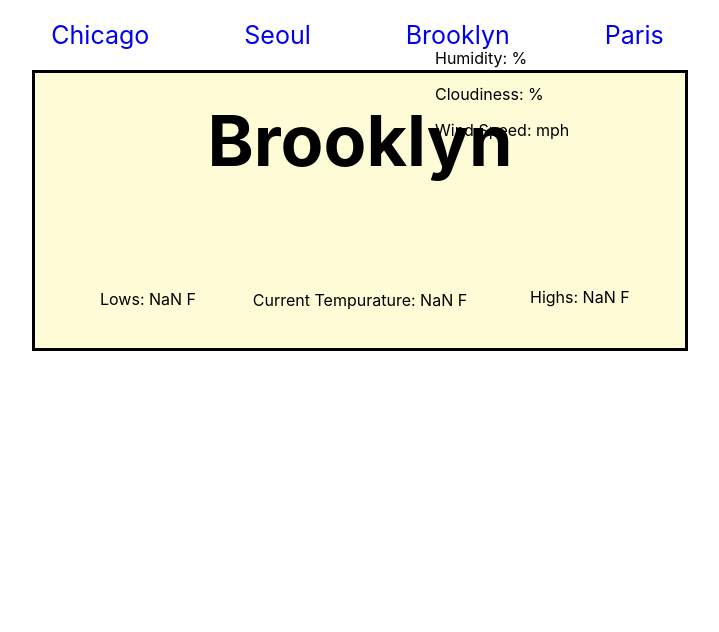
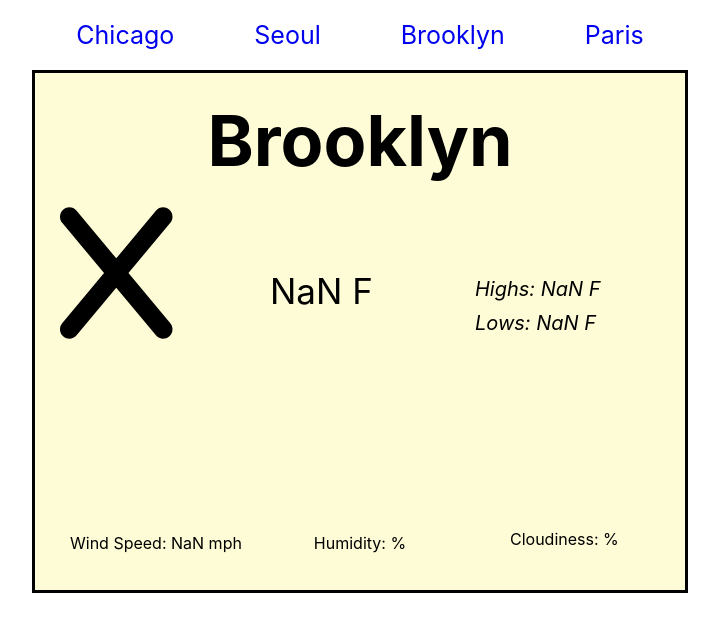
Before and after one commit to ewj224/Exercise-Three, a React (Create React App) app: page / in a window 1280 px wide. Shown: the top 632 px of the page, without its empty margins (280-999 px from the left). Built offline with nearby package versions, Linux system fonts and the light colour scheme; no server answers.

Commit message:
Final touches and changes. Fixed up formatting and styling

```diff
--- a/src/App.css
+++ b/src/App.css
@@ -1,37 +1,25 @@
-/* rememebr to reference from class names in WeatherCard */
-/*
-.App{
-    font-size:16px;
-    min-height: 100vh;
-} */
-
-.wraper{
-    min-width: 1000px;
+.wrapper{
+    min-width: 600px;
 }
 
 header{
+    display: flex-end;
+    font-size: 25px;
     margin: 20px;
-    display: flex-end;
     text-align: center;
-    font-size: 25px;
 }
 
 header a{
-    margin-left: 45px;
-    margin-right: 50px;
-    max-width: 1200px;
-    width:500px;
+    padding: 40px;
 }
-
-
 
 a:link{
     text-decoration:none;
 }
 
 a:visited{
+    color:black;
     text-decoration: none;
-    color:black;
 }
 
 /* Hover animation for each link */
@@ -47,24 +35,44 @@
 }
 
 .Chicago::before {
+    background: #FEFCD7;
     content: "";
     display: block;
+    inset: 20px 910px 690px 460px;
     position: absolute;
-    top: 0; right: 0; bottom: 10px; left: 0;
-    inset: 20px 558px 675px 60px ;
-    background: #FEFCD7;
+    transition: transform .5s ease;
     z-index: -1;
-    transition: transform .5s ease;
 }
 
 /* having issues with aligning items to screen size */
 
 .Seoul::before {
+    background: #FEFCD7;
+    content: "";
+    display: block;
+    inset: 20px 770px 690px 630px ;
+    position: absolute;
+    transition: transform .5s ease;
+    z-index: -1;
+}
+
+
+.Brooklyn::before {
+    background: #FEFCD7;
+    content: "";
+    display: block;
+    inset: 20px 590px 690px 770px ;
+    position: absolute;
+    transition: transform .5s ease;
+    z-index: -1;
+}
+
+
+.Paris::before {
     content: "";
     display: block;
     position: absolute;
-    top: 0; right: 0; bottom: 10px; left: 0;
-    inset: 20px 450px 675px 240px ;
+    inset: 20px 460px 690px 950px ;
     /* top,bottom,right,left */
     background: #FEFCD7;
     z-index: -1;
@@ -91,38 +99,76 @@
 
 .WeatherIcon--WeatherType svg {
     height: 150px;
+    margin-top: 15px;
 }
 
 .type{
     font-size: 30px;
-    margin-top: 0px;
+    margin-bottom: 20px;
+    margin-left: 35%;
+    margin-top: -75px;
+}
+
+.temp{
+    display: flex;
+    font-size: 35px;
+    margin-bottom: 10px;
+    margin-left: 210px;
+    margin-top: -100px;
+}
+
+.cloudiness{
+    margin-left: 450px;
+}
+
+.low{
+    font-size: 20px;
+    font-style: italic;
+    margin-left: 415px;
+    margin-top: -10px;
 }
 
 .humidity{
-    display: flex;
-    margin-left: 375px;
-    margin-top: -165px;
-}
-
-.cloudiness{
-    margin-left: 375px;
+    margin-bottom: -10px;
+    margin-top: 30px;
+    text-align: center;
 }
 
 .windSpeed{
-    margin-left: 375px;
-}
-
-.temp{
-    text-align: center;
-    margin-bottom: -37px;
-    margin-top: 150px;
-}
-
-.low{
-    margin-left: 40px;
-    margin-bottom: -38px;
+    margin-bottom: -40px;
+    margin-left: 10px;
+    margin-top: -20px;
 }
 
 .high{
-    margin-left: 470px;
+    font-size: 20px;
+    font-style: italic;
+    margin-left: 415px;
+    margin-top: -45px;
 }
+
+/* circles for temperature */
+
+.circle {
+    border: 10px;
+    border-radius: 50%;
+    height: 120px;
+    position: relative;
+    width: 120px;
+}
+
+.circle.circle-one{
+    margin-left:20px;
+    margin-top: 50px;
+}
+
+.circle.circle-two{
+    margin-left:235px;
+    margin-top: -120px;
+}
+
+.circle.circle-three{
+    align-items: center;
+    margin-left:450px;
+    margin-top: -122px;
+}
--- a/src/components/Header.js
+++ b/src/components/Header.js
@@ -6,9 +6,9 @@
             <header>
             <a href="/?city=Chicago" className='Chicago'>Chicago</a>
             <a href="/?city=Seoul" className='Seoul'>Seoul</a>
-            <a href="/?city=Brooklyn">Brooklyn</a>
-            <a href="/?city=Paris">Paris</a>
-        </header>
+            <a href="/?city=Brooklyn" className='Brooklyn'>Brooklyn</a>
+            <a href="/?city=Paris" className='Paris'>Paris</a>
+            </header>
         </div>
     )
 }
--- a/src/components/WeatherCard.js
+++ b/src/components/WeatherCard.js
@@ -18,12 +18,15 @@
                 <WeatherIcon weatherType={weatherType}/>
                 <p className="type">{weatherType}</p>
             </div>
+            <p className="temp">{currentTemp} F</p>
+            <p className="high">Highs: {highTemp} F</p>
+            <p className="low">Lows: {lowTemp} F</p>
+            <div class="circle circle-one" style={{backgroundColor: `rgba(0,0,0,${(windSpeed/100)+.05})`}}></div>
+            <div class="circle circle-two" style={{backgroundColor: `rgba(0,0,0,${(humidity/100)+.05})`}}></div>
+            <div class="circle circle-three" style={{backgroundColor: `rgba(0,0,0,${(cloudiness/100)+.05})`}}></div>
             <p className="humidity">Humidity: {humidity}%</p>
+            <p className="windSpeed">Wind Speed: {windSpeed} mph</p>
             <p className="cloudiness">Cloudiness: {cloudiness}%</p>
-            <p className="windSpeed">Wind Speed: {windSpeed} mph</p>
-            <p className="temp">Current Tempurature: {currentTemp} F</p>
-            <p className="low">Lows: {lowTemp} F</p>
-            <p className="high">Highs: {highTemp} F</p>
         </div>
     )
 
--- a/src/components/WeatherIcon.js
+++ b/src/components/WeatherIcon.js
@@ -1,6 +1,6 @@
 import React from "react";
 import { FontAwesomeIcon } from '@fortawesome/react-fontawesome'
-import { faCloud, faSun, faUmbrella, faSnowflake, faBolt } from '@fortawesome/free-solid-svg-icons'
+import { faCloud, faSun, faUmbrella, faSnowflake, faBolt, faCloudSun, faX} from '@fortawesome/free-solid-svg-icons'
 
 //review a bit from recordings, different styling options
 function WeatherIcon({weatherType}){
@@ -13,8 +13,12 @@
         return <FontAwesomeIcon icon={faSnowflake} />
     case 'Clear':
         return <FontAwesomeIcon icon={faSun} />
+    case 'Fog':
+        return <FontAwesomeIcon icon={faCloudSun} />
+    case 'Mist':
+        return <FontAwesomeIcon icon={faCloudSun} />
     default:
-        return null;
+        return <FontAwesomeIcon icon={faX}/>;
    }
    return <div>
 
--- a/src/pages/Home.js
+++ b/src/pages/Home.js
@@ -49,7 +49,7 @@
     const { windSpeed } = useMemo (() =>{
         const weatherSpeed = weatherData.wind || {}
         return{
-            windSpeed:weatherSpeed.speed
+            windSpeed:Math.round(weatherSpeed.speed)
         }
     }, [weatherData])
 
@@ -61,9 +61,6 @@
             weatherType:weatherSet.main
         }
     }, [weatherData])
-
-    console.log(weatherType);
-    console.log("state value", weatherData);
 
     return(
     <div>
```
